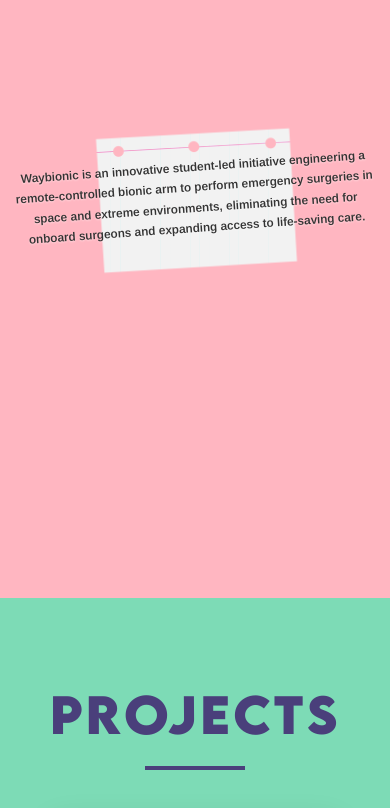
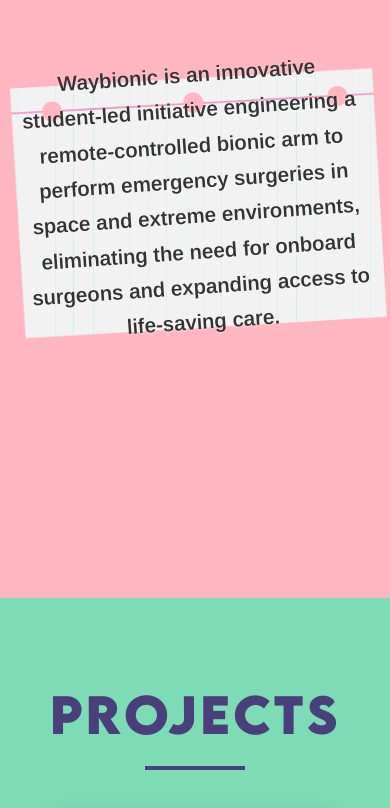
Before and after one commit to Waybionic/temp-website, a Next.js app in the folder waybionic/: page /about in a window 390 px wide. Shown: the part 1099-1907 px from the top of the page. Built offline with nearby package versions, Linux system fonts and the light colour scheme.

Commit message:
text and ripped page now dynamically resizes in description

```diff
--- a/waybionic/src/app/about/styles/blurb.css
+++ b/waybionic/src/app/about/styles/blurb.css
@@ -91,32 +91,32 @@
 
 @media only screen and (max-width: 600px) {
   .ripped-page {
-    width: 80%;
+    width: 150%;
     height: auto;
   }
 
   .blurb-text-container {
-    padding: 10px;
+    padding: 25px;
   }
 
   .blurb-text {
-    font-size: 12px;
+    font-size: 130%;
     text-align: center;
   }
 }
 
 @media only screen and (min-width: 601px) and (max-width: 768px) {
   .ripped-page {
-    width: 90%;
+    width: 150%;
     height: auto;
   }
 
   .blurb-text-container {
-    padding: 15px;
+    padding: 20px;
   }
 
   .blurb-text {
-    font-size: 13px;
+    font-size: 25px;
     text-align: center;
   }
 }
--- a/waybionic/src/app/about/styles/timeline.css
+++ b/waybionic/src/app/about/styles/timeline.css
@@ -172,7 +172,7 @@
     left: 50%;
     top: 0;
     width: 4px;
-    height: 100%;
+    height: 80%; /*.*/
     background-color: rgba(255, 255, 255, 0.3);
     z-index: 1;
     transform: translateX(-50%);
```
